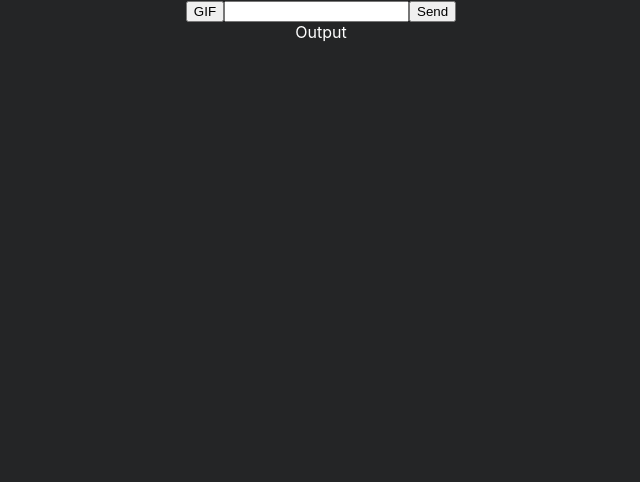
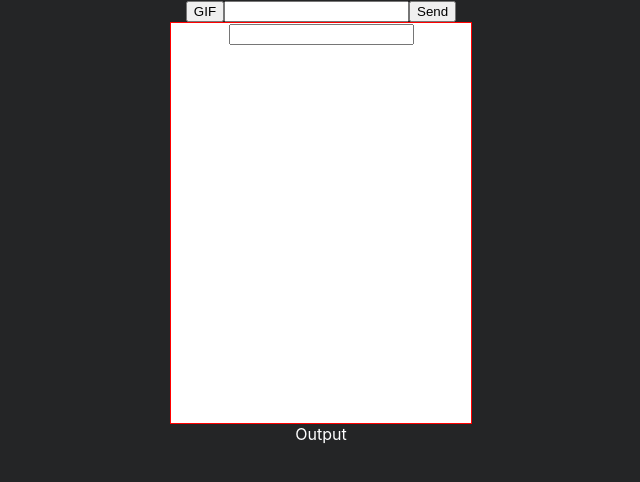
Before and after one commit to Sk-Bhardwaj24/chat-application, a React (Create React App) app: page / in a window 1280 px wide. Both pictures are taken after a click on the button "GIF". Shown: the top 482 px of the page, without its empty margins (319-959 px from the left). Built offline with nearby package versions, Linux system fonts and the light colour scheme.

Commit message:
added container for gif

```diff
--- a/src/Components/Input.jsx
+++ b/src/Components/Input.jsx
@@ -5,18 +5,42 @@ const Div = styled.div`
 `;
 const Input = () => {
   const [textdata, setTextdata] = React.useState("");
+  const [display, setDisplay] = React.useState(false);
+  const [gifsearch, setGifsearch] = React.useState("");
   const handleChange = (e) => {
     setTextdata(e.target.value);
   };
   const handleAdd = () => {
     console.log(textdata);
   };
-  const handlegif = () => {};
+  const handlegif = () => {
+    display ? setDisplay(false) : setDisplay(true);
+  };
+  const handlegifchange = (e) => {
+    console.log(e.target.value);
+    setGifsearch(e.target.value);
+  };
   return (
     <Div>
       <button onClick={handlegif}>GIF</button>
+
       <input type="text" onChange={handleChange} value={textdata} />
       <button onClick={handleAdd}>Send</button>
+      {display ? (
+        <div
+          style={{
+            margin: "auto",
+            border: "1px solid red",
+            height: "400px",
+            maxHeight: "400px",
+            maxWidth: "300px",
+            backgroundColor: "white",
+            overflowy: "scroll",
+          }}
+        >
+          <input onChange={handlegifchange} value={gifsearch} />
+        </div>
+      ) : null}
     </Div>
   );
 };
```
